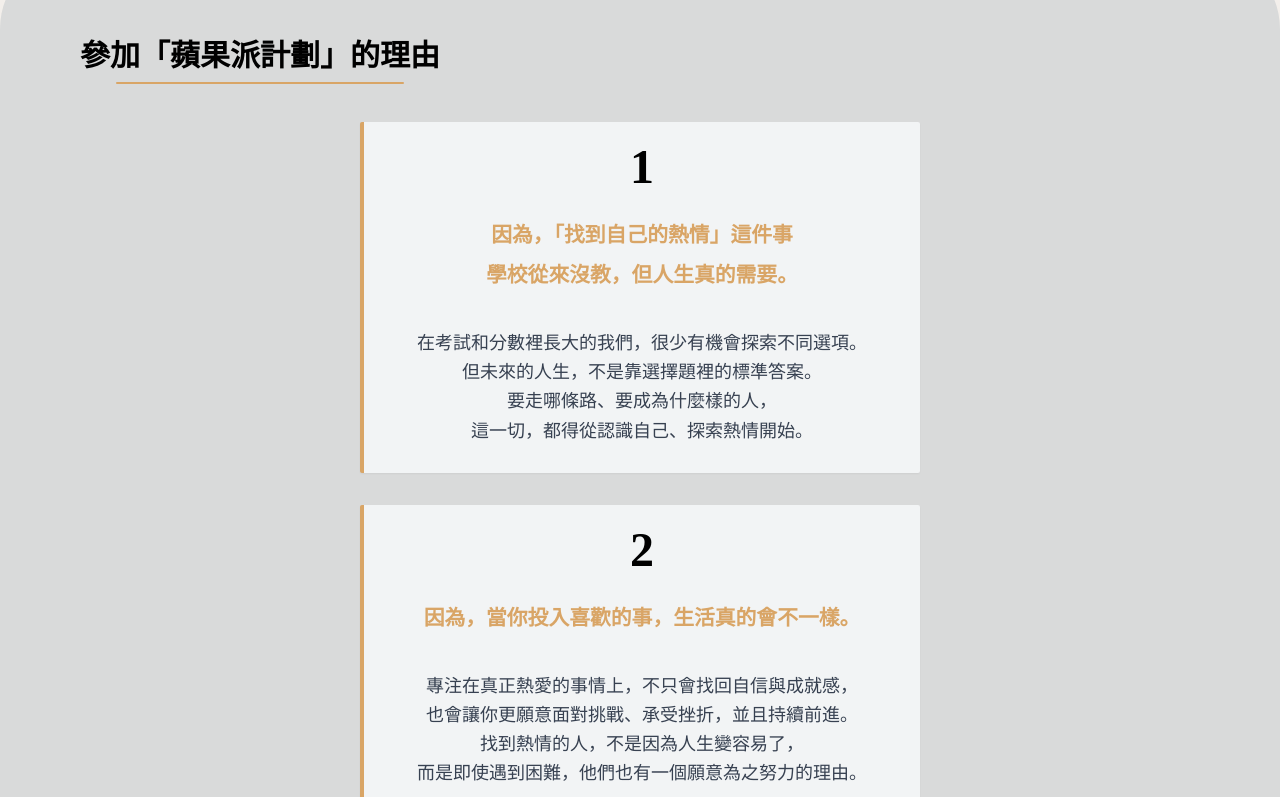
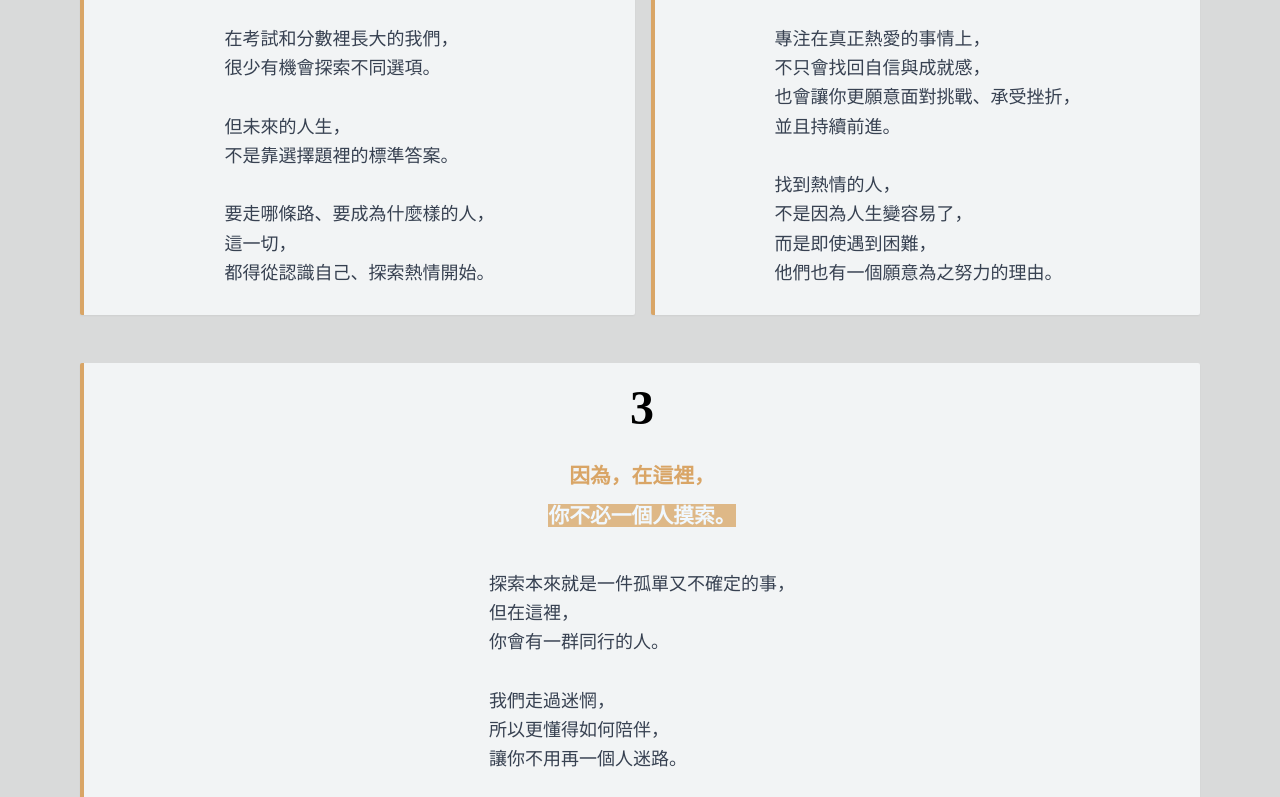
Before and after one commit to pinpinchun/applepie2025, a Vue app: page / in a window 1280 px wide. Shown: the part 6520-7317 px from the top of the page. Built offline with nearby package versions, Linux system fonts and the light colour scheme.

Commit message:
zone5 完成

```diff
--- a/src/views/index.vue
+++ b/src/views/index.vue
@@ -188,31 +188,40 @@ onUnmounted(() => {
           <ul>
             <li>
                 <h1>1</h1>
-                <h3>因為，「找到自己的熱情」這件事<br>學校從來沒教，但人生真的需要。</h3>
+                <h3>因為，<span style="background-color:burlywood; color: aliceblue;">找到自己的熱情</span> 這件事<br>學校從來沒教，但人生真的需要。</h3>
                 <p>
-                  在考試和分數裡長大的我們，很少有機會探索不同選項。<br>
-                  但未來的人生，不是靠選擇題裡的標準答案。<br>
+                  在考試和分數裡長大的我們，<br>
+                  很少有機會探索不同選項。<br><br>
+                  但未來的人生，<br>
+                  不是靠選擇題裡的標準答案。<br><br>
                   要走哪條路、要成為什麼樣的人，<br>
-                  這一切，都得從認識自己、探索熱情開始。
+                  這一切，<br>
+                  都得從認識自己、探索熱情開始。
                 </p>
               </li>
               <li>
                 <h1>2</h1>
-                <h3>因為，當你投入喜歡的事，生活真的會不一樣。</h3>
+                <h3>因為，當你投入喜歡的事，<br><span style="background-color:burlywood; color: aliceblue;">生活真的會不一樣。</span></h3>
                 <p>
-                  專注在真正熱愛的事情上，不只會找回自信與成就感，<br>
-                  也會讓你更願意面對挑戰、承受挫折，並且持續前進。<br>
-                  找到熱情的人，不是因為人生變容易了，<br>
-                  而是即使遇到困難，他們也有一個願意為之努力的理由。
+                  專注在真正熱愛的事情上，<br>
+                  不只會找回自信與成就感，<br>
+                  也會讓你更願意面對挑戰、承受挫折，<br>
+                  並且持續前進。<br><br>
+                  找到熱情的人，<br>
+                  不是因為人生變容易了，<br>
+                  而是即使遇到困難，<br>
+                  他們也有一個願意為之努力的理由。
                 </p>
               </li>
               <li>
                 <h1>3</h1>
-                <h3>因為，在這裡，你不必一個人摸索。</h3>
+                <h3>因為，在這裡，<br><span style="background-color:burlywood; color: aliceblue;">你不必一個人摸索。</span></h3>
                 <p>
                   探索本來就是一件孤單又不確定的事，<br>
-                  但在這裡，你會有一群同行的人。<br>
-                  我們走過迷惘，所以更懂得如何陪伴，<br>
+                  但在這裡，<br>
+                  你會有一群同行的人。<br><br>
+                  我們走過迷惘，<br>
+                  所以更懂得如何陪伴，<br>
                   讓你不用再一個人迷路。
                 </p>
               </li>
@@ -328,6 +337,12 @@ onUnmounted(() => {
                 </li>
               </ul>
             </div>
+          </div>
+        </section>
+        <section id="who" class="zone7">
+          <h2 class="zone_title">我們是誰？</h2>
+          <div class="whoweare">
+
           </div>
         </section>
       </section>
@@ -738,7 +753,7 @@ input#menu {
   position: relative;
   padding-left: 30px;
   border-left: 1px solid #E8C39E;
-  width: 60%;
+  width: 50%;
   margin: 0 auto 4rem;
   padding-bottom: 1rem;
 }
@@ -791,9 +806,12 @@ input#menu {
 .zone4 ul {
   list-style: none;
   margin: 0 auto;
-  width: 50%;
+  width: 100%;
   min-width: 400px;
   padding: 0;
+  display: flex;
+  gap: 1rem;
+  flex-wrap: wrap;
 }
 
 .zone4 li {
@@ -807,6 +825,8 @@ input#menu {
   border-color: rgb(217 165 102);
   border-left-style: solid;
   margin-top: 2rem;
+  flex-grow: 1;
+  min-width: 38 0px;
 }
 
 .zone4 h1{
@@ -821,16 +841,23 @@ input#menu {
 .zone4 p{
   width: fit-content;
   margin: 0 auto 1.5rem;
-  text-align: center;
+  text-align: left;
 }
 
 /* 結語 */
 .zone5 {
-  background-color: #f6f6f6;
+  background-color: #D96D5B;
   padding: 4rem 5rem;
   margin-top: -5rem;
   position: relative;
   z-index: 3;
+}
+
+.zone5 p {
+  color: #fff;
+  margin: 0 auto;
+  width: fit-content;
+  font-size: 1.25rem;
 }
 
 /* 報名資訊 */
@@ -921,6 +948,20 @@ input#menu {
   display: flex;
   margin-top: 0.4rem;
   margin-right: 1rem;
+}
+
+/* 成員介紹 */
+.zone7{
+  background-color: #f6f6f6;
+  padding: 4rem 5rem;
+  position: relative;
+  z-index: 5;
+}
+
+.whoweare{
+  display: grid;
+  max-width: 64rem;
+  margin: 5rem auto;
 }
 
 /* 響應式斷點 */
```
